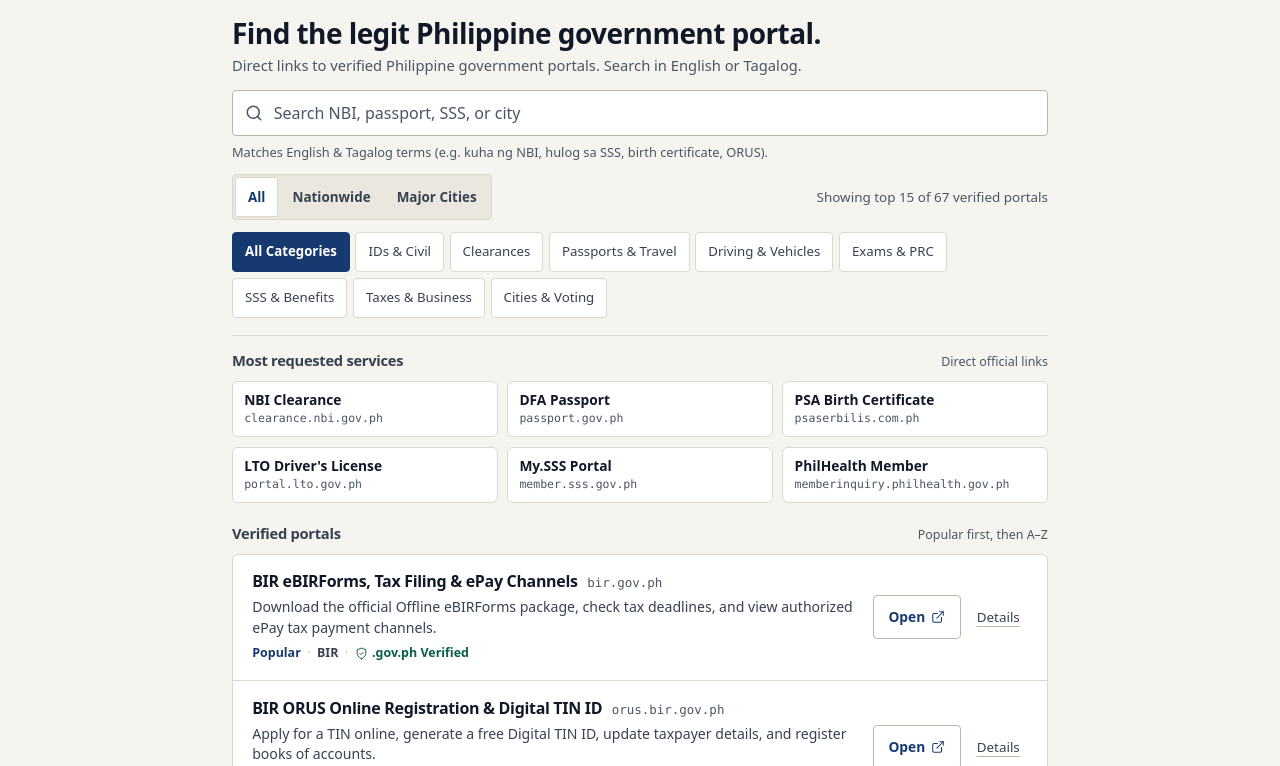
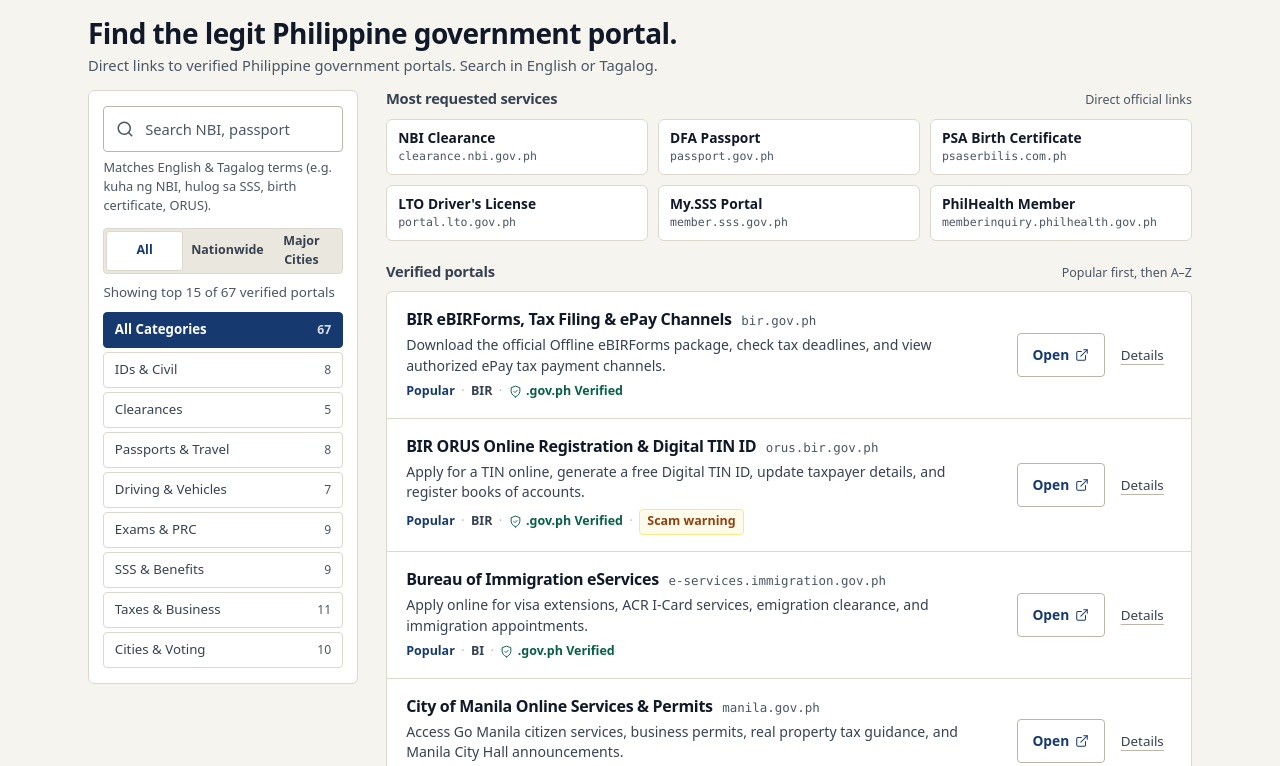
Before and after one commit to mashudSCK/ph-gov-directory, an Astro site: page / in a window 1280 px wide. Shown: the part 55-821 px from the top of the page. Built offline with nearby package versions, Linux system fonts and the light colour scheme; Astro itself is replaced by a stand-in of ours.

Commit message:
feat: add sticky left filter sidebar on desktop directory layout
Wide desktop viewports left excessive whitespace on both sides of the
single-column directory and caused category chips to wrap awkwardly onto
two rows.

Switch to a 72rem two-column layout at >= 960px with a sticky 270px
filter sidebar (search, coverage toggle, and vertical category list with
counts) beside the main directory column, while preserving the stacked
mobile layout (< 960px) and 54rem reading measure on detail and trust
pages.

```diff
--- a/src/pages/index.astro
+++ b/src/pages/index.astro
@@ -24,6 +24,11 @@ const quickTasks = quickTaskDefs
   })
   .filter((item): item is NonNullable<typeof item> => Boolean(item));
 
+const categoryCounts = new Map<string, number>();
+for (const portal of portals) {
+  categoryCounts.set(portal.category, (categoryCounts.get(portal.category) ?? 0) + 1);
+}
+
 const searchIndex = portals.map((portal) => ({
   slug: portal.slug,
   title: portal.title,
@@ -46,7 +51,8 @@ const searchIndex = portals.map((portal) => ({
     </p>
   </section>
 
-  <search aria-label="Filter Philippine government portals">
+  <div class="directory-layout">
+    <search class="directory-sidebar" aria-label="Filter Philippine government portals">
       <div class="search-panel">
         <form id="directory-search-form" class="search-form" action="/" method="get">
           <label for="portal-search" class="visually-hidden">
@@ -107,7 +113,8 @@ const searchIndex = portals.map((portal) => ({
           <div class="category-rail-wrap">
             <div class="category-rail" role="group" aria-label="Category filter">
               <button type="button" class="chip" data-category-filter="all" aria-pressed="true">
-              All Categories
+                <span>All Categories</span>
+                <span class="chip-count tabular-nums">{portals.length}</span>
               </button>
               {CATEGORIES.map((category) => (
                 <button
@@ -116,7 +123,8 @@ const searchIndex = portals.map((portal) => ({
                   data-category-filter={category.id}
                   aria-pressed="false"
                 >
-                {category.shortLabel}
+                  <span>{category.shortLabel}</span>
+                  <span class="chip-count tabular-nums">{categoryCounts.get(category.id) ?? 0}</span>
                 </button>
               ))}
             </div>
@@ -125,6 +133,7 @@ const searchIndex = portals.map((portal) => ({
       </div>
     </search>
 
+    <div class="directory-main">
       {quickTasks.length > 0 && (
         <section id="quick-tasks" class="quick-tasks" aria-labelledby="quick-tasks-heading">
           <div class="section-head">
@@ -174,6 +183,8 @@ const searchIndex = portals.map((portal) => ({
           </a>
         </div>
       </section>
+    </div>
+  </div>
 
   <script
     id="portal-search-index"
--- a/src/styles/global.css
+++ b/src/styles/global.css
@@ -566,6 +566,10 @@ main {
 .chip {
   flex: 0 0 auto;
   scroll-snap-align: start;
+  display: inline-flex;
+  align-items: center;
+  justify-content: space-between;
+  gap: 0.5rem;
   min-height: 40px;
   padding: 0 0.75rem;
   border-radius: var(--radius-control);
@@ -580,6 +584,17 @@ main {
   transition-property: background-color, border-color, color, transform;
   transition-duration: 140ms;
   transition-timing-function: ease-out;
+}
+
+.chip-count {
+  display: none;
+  font-size: 0.76rem;
+  color: var(--muted);
+}
+
+.chip[aria-pressed="true"] .chip-count {
+  color: inherit;
+  opacity: 0.85;
 }
 
 .chip:hover {
@@ -1295,6 +1310,79 @@ main {
   }
 }
 
+@media (min-width: 960px) {
+  :root {
+    --max-w: 72rem;
+  }
+
+  .directory-layout {
+    display: grid;
+    grid-template-columns: 270px minmax(0, 1fr);
+    gap: 1.75rem;
+    align-items: start;
+  }
+
+  .directory-sidebar {
+    position: sticky;
+    top: 68px;
+  }
+
+  .search-panel {
+    margin-bottom: 0;
+    padding: 0.9rem;
+    border: 1px solid var(--border);
+    border-radius: var(--radius-card);
+    background: var(--surface);
+  }
+
+  .search-input {
+    font-size: 0.92rem;
+  }
+
+  .coverage-row {
+    flex-direction: column;
+    align-items: stretch;
+  }
+
+  .segmented {
+    display: grid;
+    grid-template-columns: repeat(3, minmax(0, 1fr));
+  }
+
+  .segmented button {
+    padding: 0 0.4rem;
+    font-size: 0.78rem;
+  }
+
+  .category-rail {
+    flex-direction: column;
+    align-items: stretch;
+    flex-wrap: nowrap;
+    gap: 0.25rem;
+    padding-block: 0;
+  }
+
+  .chip {
+    width: 100%;
+    min-height: 36px;
+    padding: 0.35rem 0.65rem;
+    font-size: 0.83rem;
+  }
+
+  .chip-count {
+    display: inline;
+  }
+
+  .directory-main {
+    min-width: 0;
+  }
+
+  .detail-card,
+  .back-link {
+    max-width: 54rem;
+  }
+}
+
 @media (prefers-reduced-motion: reduce) {
   *,
   *::before,
```
Lines whose indentation alone changed are shown as unchanged.
